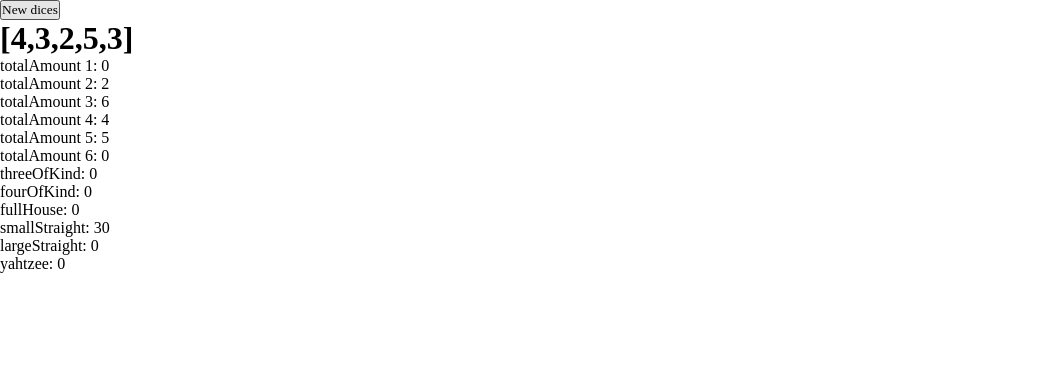
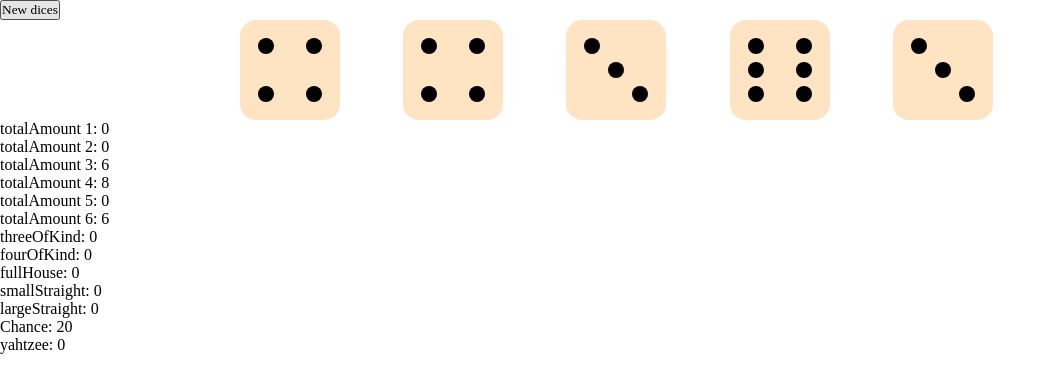
Before and after one commit to katepysova/Yahtzee, a React app: page / in a window 1280 px wide. Shown: the top 392 px of the page, without its empty margins (0-1056 px from the left). Built offline with nearby package versions, Linux system fonts and the light colour scheme; a web font is replaced by a local one.

Commit message:
Added basic styles to dices

```diff
--- a/package.json
+++ b/package.json
@@ -19,7 +19,8 @@
     "@types/react": "^18.2.13",
     "@types/react-dom": "^18.2.6",
     "react": "^18.2.0",
-    "react-dom": "^18.2.0"
+    "react-dom": "^18.2.0",
+    "react-uuid": "^2.0.0"
   },
   "devDependencies": {
     "@babel/core": "^7.22.5",
--- a/src/App.tsx
+++ b/src/App.tsx
@@ -1,11 +1,12 @@
 /* eslint-disable react/no-array-index-key */
 import { useState } from "react";
+import Dices from "@/components/Dices/Dices";
 import "@/styles/main.scss";
 
 import rules from "rules";
 
 const generateRandomNumber = (): number => {
-  return Math.floor(Math.random() * 5) + 1;
+  return Math.floor(Math.random() * 6) + 1;
 };
 
 const generateDices = (): number[] => {
@@ -28,7 +29,7 @@ function App() {
       <button type="button" onClick={handleClick}>
         New dices
       </button>
-      <h1>{JSON.stringify(dices)}</h1>
+      <Dices dices={dices} />
       <ul>
         <li>totalAmount 1: {rules.totalAmount(1, dices)}</li>
         <li>totalAmount 2: {rules.totalAmount(2, dices)}</li>
@@ -41,6 +42,7 @@ function App() {
         <li>fullHouse: {rules.fullHouse(dices)}</li>
         <li>smallStraight: {rules.smallStraight(dices)}</li>
         <li>largeStraight: {rules.largeStraight(dices)}</li>
+        <li>Chance: {rules.chance(dices)}</li>
         <li>yahtzee: {rules.yahtzee(dices)}</li>
       </ul>
     </div>
--- /dev/null
+++ b/src/components/Dices/Dices.scss
@@ -0,0 +1,7 @@
+.dices {
+    display: grid;
+    grid-template-columns: repeat(5, 1fr);
+    gap: 16px;
+    margin: 0 auto;
+    max-width: 800px;
+}
--- /dev/null
+++ b/src/components/Dices/Dices.tsx
@@ -0,0 +1,20 @@
+/* eslint-disable react/no-array-index-key */
+import Die from "@/components/Die/Die";
+import uuid from "react-uuid";
+import "./Dices.scss";
+
+interface DicesProps {
+  dices: number[];
+}
+
+function Dices({ dices }: DicesProps): JSX.Element {
+  return (
+    <ul className="dices">
+      {dices.map((value) => (
+        <Die key={uuid()} value={value} />
+      ))}
+    </ul>
+  );
+}
+
+export default Dices;
--- /dev/null
+++ b/src/components/Die/Die.scss
@@ -0,0 +1,98 @@
+.die {
+    background-color: bisque;
+    height: 100px;
+    width: 100px;
+    border-radius: 16px;
+    padding: 18px;
+    display: grid;
+    grid-template-columns: 1fr;
+
+    &--1 {
+        align-items: center;
+        justify-items: center;
+    }
+
+    &--2 {
+        grid-template-rows: repeat(2, 1fr);
+
+        .dot:nth-child(2) {
+            justify-self: end;
+            align-self: end;
+        }
+    }
+
+    &--3 {
+        grid-template-rows: repeat(3, 1fr);
+
+        .dot:nth-child(2) {
+            align-self: center;
+            justify-self: center;
+        }
+
+        .dot:nth-child(3) {
+            justify-self: end;
+            align-self: end;
+        }
+
+    }
+
+    &--4 {
+        grid-template-columns: repeat(2, 1fr);
+
+        .dot:nth-child(3), .dot:nth-child(4) {
+            align-self: end;
+        }
+
+        .dot:nth-child(2), .dot:nth-child(4) {
+            justify-self: end;
+        }
+    }
+
+    &--5 {
+        grid-template-columns: repeat(2, 1fr);
+        grid-template-rows: repeat(3, 1fr);
+
+
+        .dot:nth-child(3) {
+            grid-column: 1 / 3;
+            grid-row: 2 / 3;
+            justify-self: center;
+            align-self: center;
+        }
+
+        .dot:nth-child(2), .dot:nth-child(5) {
+            justify-self: end;
+        }
+
+        .dot:nth-child(4), .dot:nth-child(5) {
+            align-self: end;
+        }
+
+    }
+
+    &--6 {
+        grid-template-columns: repeat(2, 1fr);
+        grid-template-rows: repeat(3, 1fr);
+
+        .dot:nth-child(even) {
+            justify-self: end;
+        }
+
+        .dot:nth-child(3), .dot:nth-child(4) {
+            align-self: center;
+        }
+
+        .dot:nth-child(5), .dot:nth-child(6) {
+            align-self: end;
+        }
+    }
+
+
+}
+
+.dot {
+    width: 16px;
+    height: 16px;
+    border-radius: 50%;
+    background-color: black;
+}
--- /dev/null
+++ b/src/components/Die/Die.tsx
@@ -0,0 +1,31 @@
+/* eslint-disable react/no-array-index-key */
+import "./Die.scss";
+
+interface DieProps {
+  value: number;
+}
+
+const generateDots = (value: number) => {
+  const dots = [];
+  for (let i = 0; i < value; i++) {
+    dots.push(<li className="dot" key={i} />);
+  }
+  return dots;
+};
+
+function Die({ value }: DieProps): JSX.Element {
+  return (
+    <ul
+      className={`die die--${value}`}
+      role="button"
+      tabIndex={0}
+      onClick={() => null}
+      onKeyDown={() => null}
+      aria-label="click"
+    >
+      {generateDots(value)}
+    </ul>
+  );
+}
+
+export default Die;
--- a/src/rules.ts
+++ b/src/rules.ts
@@ -55,6 +55,10 @@ const largeStraight = (arr: number[]): number => {
     : 0;
 };
 
+const chance = (arr: number[]): number => {
+  return sum(arr);
+};
+
 const yahtzee = (arr: number[]): number => {
   const freq = frequency(arr);
   return freq[0] === 5 ? 50 : 0;
@@ -67,5 +71,6 @@ export default {
   fullHouse,
   smallStraight,
   largeStraight,
+  chance,
   yahtzee,
 };
```
Also changed, not shown: src/components/shared/Icon/Icon.tsx (deleted, +0 -17 lines), src/components/shared/Icon/icons.ts (deleted, +0 -7 lines), 1 other file (tests, documents, lock files or other folders).
